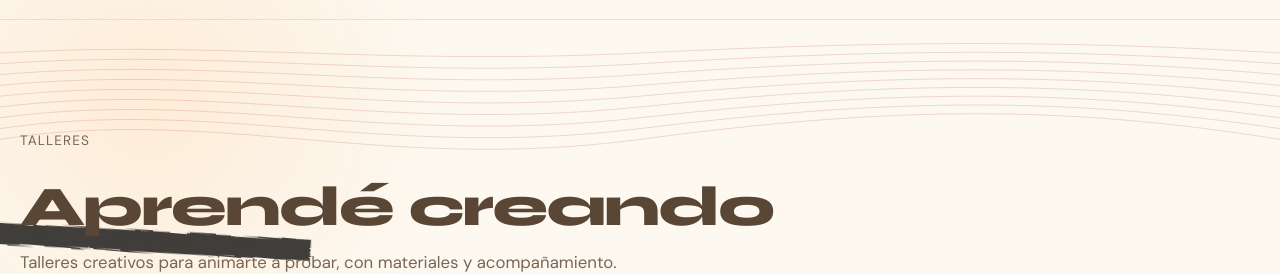
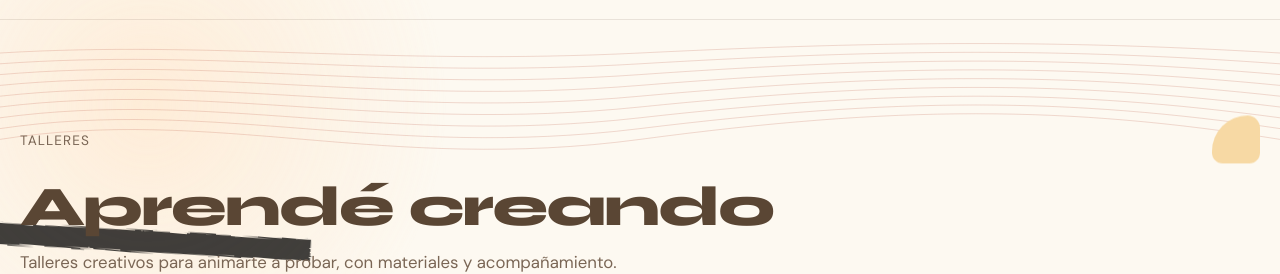
Before and after one commit to aylenfrisoli/proyecto-integrador-adaitw, a React (Vite) app in the folder frontend/: page / in a window 1280 px wide. Shown: the part 1851-2125 px from the top of the page. Built offline with nearby package versions, Linux system fonts and the light colour scheme; no server answers.

Commit message:
Uso los colores nuevos en las formas de la sección de talleres

```diff
--- a/frontend/src/components/TalleresList.jsx
+++ b/frontend/src/components/TalleresList.jsx
@@ -16,12 +16,12 @@ function TalleresList() {
   return (
     <section id="talleres" className={`container ${styles.seccion}`}>
       {/* formas que asoman por los costados, donde queda lugar en blanco */}
-      <FormaDecorativa tipo="ovalo" color="azul" tamano="5.5rem" lado="izquierda" arriba="42%" />
-      <FormaDecorativa tipo="arco" color="lila" tamano="4rem" lado="derecha" arriba="18%" />
-      <FormaDecorativa tipo="cuarto" color="rosa" tamano="3.5rem" lado="derecha" arriba="72%" />
+      <FormaDecorativa tipo="ovalo" color="salvia" tamano="5.5rem" lado="izquierda" arriba="42%" />
+      <FormaDecorativa tipo="arco" color="arena" tamano="4rem" lado="derecha" arriba="18%" />
+      <FormaDecorativa tipo="cuarto" color="ladrillo" tamano="3.5rem" lado="derecha" arriba="72%" />
       <EncabezadoSeccion
         etiqueta="Talleres"
-        forma={{ tipo: "cuarto", color: "melocoton" }}
+        forma={{ tipo: "cuarto", color: "ocre" }}
         titulo="Aprendé creando"
         descripcion="Talleres creativos para animarte a probar, con materiales y acompañamiento. No hace falta tener experiencia."
       />
```
